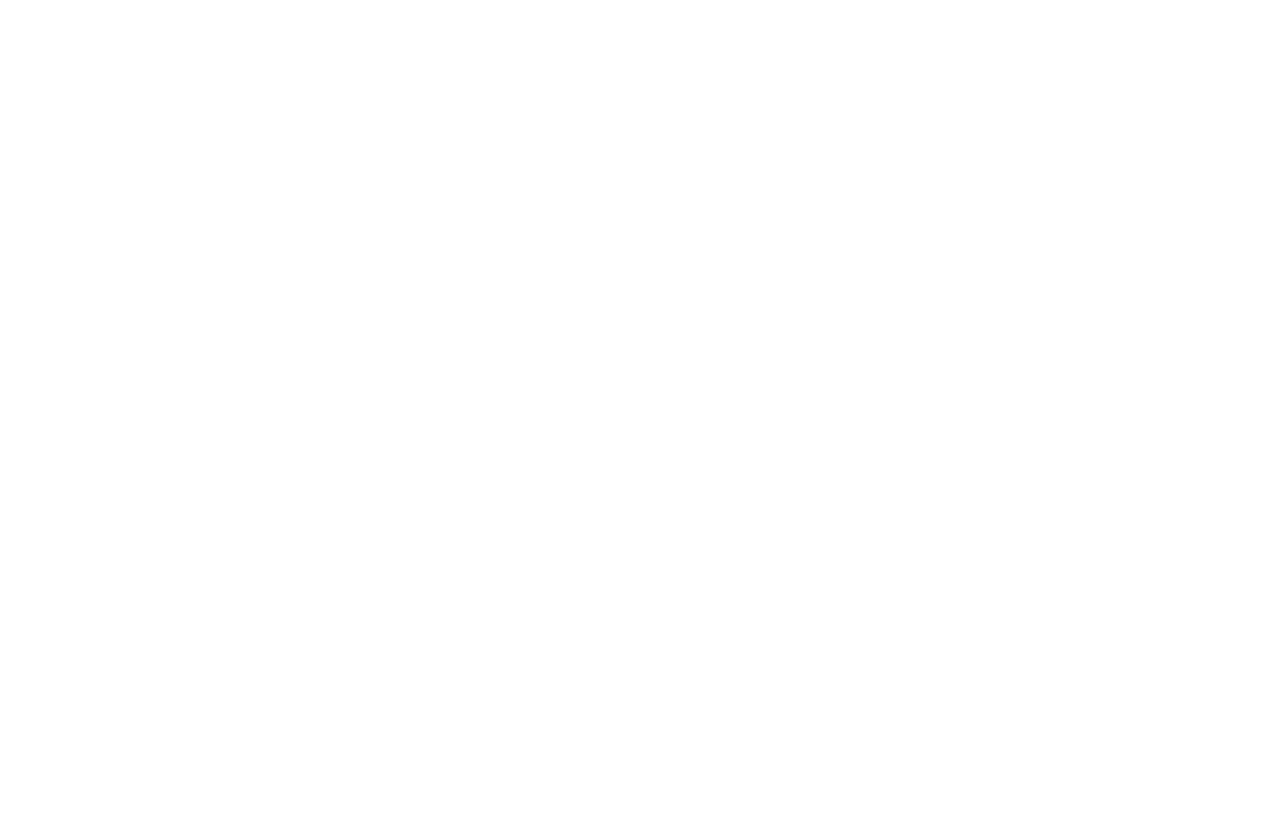
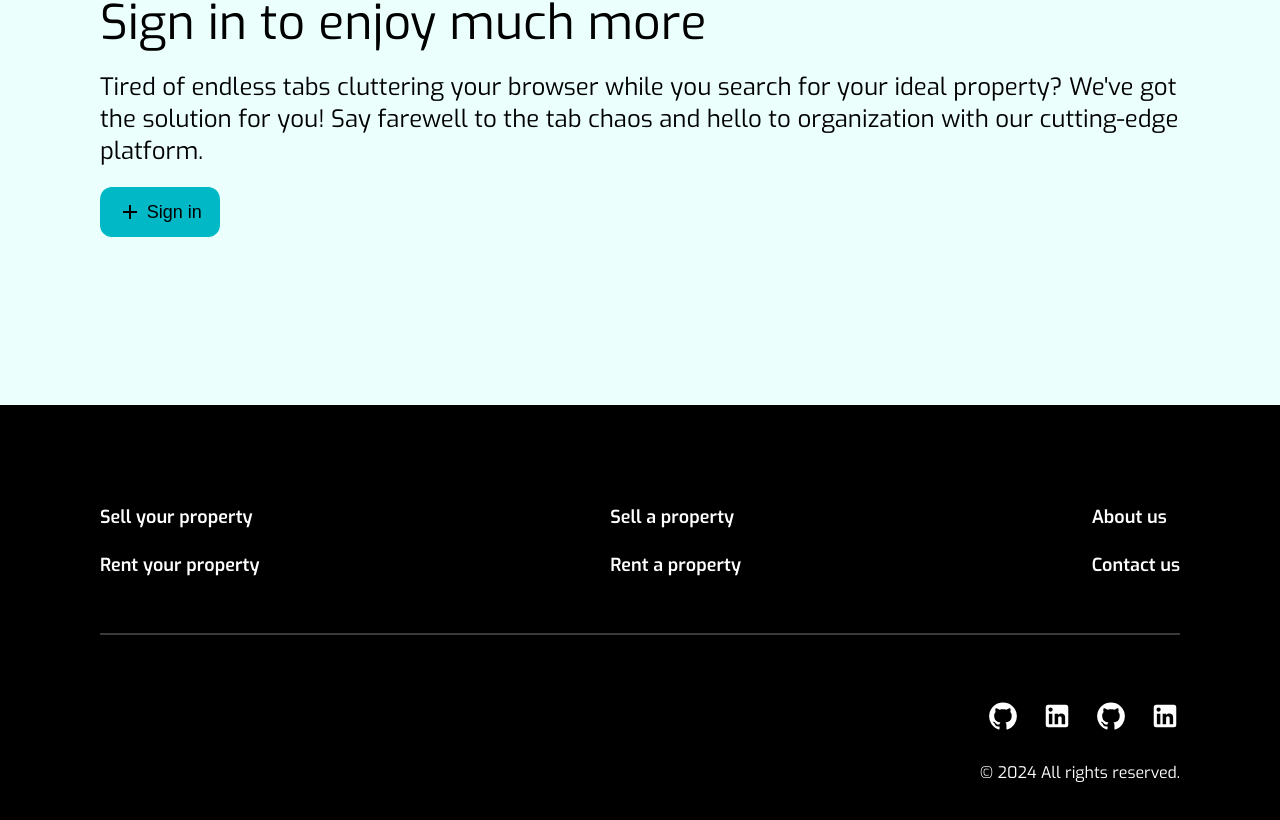
Before and after one commit to AhmedAmgadElsharkawy/Real-Estate-Property-Management, a React (Vite) app in the folder client/: page /properties in a window 1280 px wide. Shown: the part 1078-1898 px from the top of the page. Before the commit the page ends 999 px from the top, so only its background shows below. Built offline with nearby package versions, Linux system fonts and the light colour scheme.

Commit message:
create the footer component

```diff
--- a/client/src/App.jsx
+++ b/client/src/App.jsx
@@ -1,7 +1,7 @@
 import './App.css'
 import { BrowserRouter as Router, Routes, Route } from "react-router-dom"
 import { Home , Properties} from './pages'
-import { NavBar,PropertyCard } from './components'
+import { NavBar,PropertyCard,Footer } from './components'
 
 function App() {
 
@@ -12,6 +12,7 @@
         <Route path='/' element = {<Home/>}/>
         <Route path='/properties' element={<Properties/>}/>
       </Routes>
+      <Footer/>
     </Router>
   )
 }
--- /dev/null
+++ b/client/src/components/Footer/Footer.jsx
@@ -0,0 +1,26 @@
+import styles from "./Footer.module.css"
+import {Link} from "react-router-dom"
+import GitHubIcon from '@mui/icons-material/GitHub';
+import LinkedInIcon from '@mui/icons-material/LinkedIn';
+
+
+function Footer() {
+  return (
+    <div className={styles.container}>
+        <div className={styles.body}>
+            <div className={styles.buttons}>
+                <div className={styles.buttonsWrap}><Link className={styles.button}>Sell your property</Link> <Link className={styles.button}>Rent your property</Link></div>
+                <div className={styles.buttonsWrap}><Link className={styles.button}>Sell a property</Link> <Link className={styles.button}>Rent a property</Link></div>
+                <div className={styles.buttonsWrap}><Link className={styles.button}>About us</Link> <Link className={styles.button}>Contact us</Link></div>
+            </div>
+            <hr className={styles.horizontalRuler} />
+            <div className={styles.contacts}>
+                <div className={styles.socialMedia}><a href="https://github.com/AhmedAmgadElsharkawy" target="_blank" rel="noopener noreferrer"><GitHubIcon sx={{ fontSize: 30, color: 'white' }}/></a> <a href="https://www.linkedin.com/in/engineer-ahmed-amgad" target="_blank" rel="noopener noreferrer"><LinkedInIcon sx={{ fontSize: 30, color: 'white' }}/></a> <a href="https://github.com/AbdullahMahmoudHanafy" target="_blank" rel="noopener noreferrer"><GitHubIcon sx={{ fontSize: 30, color: 'white' }}/></a> <a href="https://linkedin.com/in/abdullah-mahmoud-hanafy-1a3116255" target="_blank" rel="noopener noreferrer"><LinkedInIcon sx={{ fontSize: 30, color: 'white' }}/></a></div>
+                <div className={styles.copyright}>© 2024 All rights reserved.</div>
+            </div>
+        </div>
+    </div>
+  )
+}
+
+export default Footer
--- /dev/null
+++ b/client/src/components/Footer/Footer.module.css
@@ -0,0 +1,63 @@
+@import url('https://fonts.googleapis.com/css2?family=Exo:wght@400;500;600;700&display=swap');
+
+.container{
+    font-family: 'Exo', sans-serif;
+    width: 100%;
+    padding: 100px 100px 56px 100px;
+    background-color: black
+}
+.body{
+    display: flex;
+    flex-direction: column;
+    justify-content: flex-end;
+    gap: 56px;
+}
+
+.buttons{
+    display: flex;
+    justify-content: space-between;
+    align-items: center;
+    width: 100%;
+}
+
+.buttonsWrap{
+    display: flex;
+    flex-direction: column;
+    justify-content: space-between;
+    align-items: flex-start;
+    gap: 24px;
+}
+
+.button{
+    color: white;
+    text-decoration: none;
+    font-size: 18px;
+    line-height: 24px;
+    font-weight: 600;
+}
+
+.horizontalRuler{
+    border: 1px solid rgba(144,145,147,0.4);
+}
+
+.contacts{
+    display: flex;
+    flex-direction: column;
+    gap: 16px;
+    color: white;
+}
+
+.socialMedia{
+    padding: 10px 0px;
+    display: flex;
+    justify-content: flex-end;
+    align-items: center;
+    gap: 24px;
+    color: white;
+    width: 100%;
+}
+
+.copyright{
+    display: flex;
+    justify-content: flex-end;
+}
--- a/client/src/components/PropertyCard/PropertyCard.module.css
+++ b/client/src/components/PropertyCard/PropertyCard.module.css
@@ -8,6 +8,10 @@
     padding-bottom: 16px;
     border-radius: 12px ;
     box-shadow: 0px 4px 6px rgba(0, 0, 0, 0.1);
+}
+
+.container:hover{
+    transform: scale(1.1)
 }
 
 .cardImgDiv{
--- a/client/src/components/index.js
+++ b/client/src/components/index.js
@@ -1,5 +1,6 @@
 import NavBar from "./NavBar/NavBar";
 import PropertyCard from "./PropertyCard/PropertyCard";
 import SignInAlert from "./SignInAlert/SignInAlert";
+import Footer from "./Footer/Footer";
 
-export {NavBar,PropertyCard,SignInAlert}
+export {NavBar,PropertyCard,SignInAlert,Footer}
--- a/client/src/pages/Properties/Properties.jsx
+++ b/client/src/pages/Properties/Properties.jsx
@@ -89,6 +89,7 @@
                     </select>
                 </div>
             </div>
+            <PropertyCard/>
             <SignInAlert/>
         </>
     )
```
